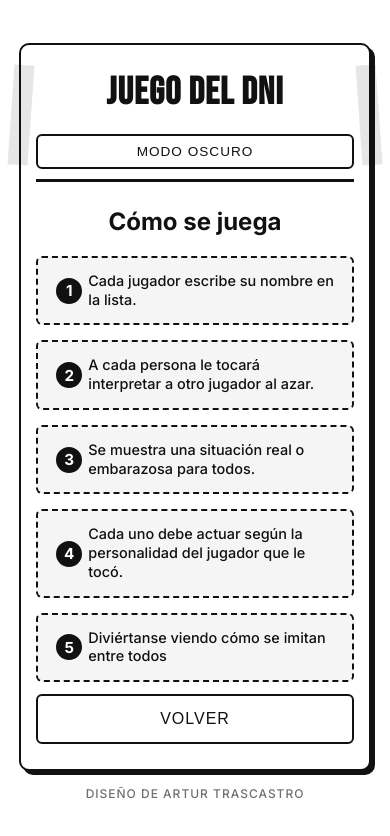
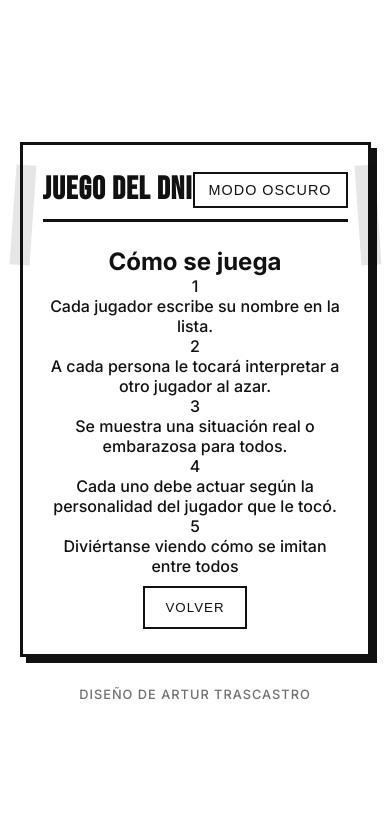
Before and after one commit to ArturTrascastro/Juego-DNI, a plain HTML site: page index.html in a window 390 px wide. Both pictures are taken after a click on the button "CÓMO JUGAR". Drawn offline with Linux system fonts and the light colour scheme.

Commit message:
Update style.css
Signed-off-by: ArturTrascastro <atrascastro@gmail.com>

```diff
--- a/style.css
+++ b/style.css
@@ -1,13 +1,12 @@
 @import url('https://fonts.googleapis.com/css2?family=Bebas+Neue&family=Inter:wght@300;500;700&display=swap');
 
-/* --- RESET GENERAL --- */
 * {
   box-sizing: border-box;
   margin: 0;
   padding: 0;
+  transition: all 0.3s ease;
 }
 
-/* --- BASE --- */
 body {
   font-family: 'Inter', sans-serif;
   background-color: #fff;
@@ -19,39 +18,29 @@ body {
   min-height: 100vh;
   overflow-x: hidden;
   position: relative;
-  padding: 20px;
-  transition: background-color 0.3s ease, color 0.3s ease;
 }
 
-/* --- MODO OSCURO --- */
+/* Tema oscuro */
 body.dark {
   background-color: #0e0e0e;
   color: #f7f7f7;
 }
 
-/* --- CONTENEDOR PRINCIPAL --- */
+/* Container */
 .container {
-  background-color: #ffffff; /* Fondo claro independiente */
-  color: #111;
+  background: inherit;
   border: 3px solid currentColor;
-  border-radius: 10px;
+  border-radius: 0;
   width: 90%;
   max-width: 600px;
   padding: 40px 30px;
   text-align: center;
   position: relative;
   box-shadow: 10px 10px 0 currentColor;
-  transition: background-color 0.3s ease, color 0.3s ease, box-shadow 0.3s ease;
+  animation: floatIn 0.6s ease;
 }
 
-/* En modo oscuro */
-body.dark .container {
-  background-color: #1a1a1a;
-  color: #f7f7f7;
-  box-shadow: 10px 10px 0 #f7f7f7;
-}
-
-/* --- DECORACIÓN LATERAL --- */
+/* Bordes creativos */
 .container::before,
 .container::after {
   content: "";
@@ -60,18 +49,17 @@ body.dark .container {
   height: 100px;
   background: currentColor;
   top: 20px;
-  opacity: 0.1;
-}
-.container::before {
   left: -10px;
   transform: rotate(4deg);
+  opacity: 0.1;
 }
 .container::after {
   right: -10px;
+  left: auto;
   transform: rotate(-4deg);
 }
 
-/* --- HEADER --- */
+/* Header */
 header {
   display: flex;
   justify-content: space-between;
@@ -88,7 +76,7 @@ h1 {
   text-transform: uppercase;
 }
 
-/* --- BOTÓN MODO OSCURO/CLARO --- */
+/* Botón modo tema */
 #themeToggle {
   background: transparent;
   border: 2px solid currentColor;
@@ -98,30 +86,18 @@ h1 {
   text-transform: uppercase;
   cursor: pointer;
   letter-spacing: 1px;
-  border-radius: 6px;
-  transition: background 0.3s ease;
 }
 
 #themeToggle:hover {
-  background: rgba(0, 0, 0, 0.05);
+  background: currentColor;
+  color: #fff;
 }
 
-body.dark #themeToggle:hover {
-  background: rgba(255, 255, 255, 0.1);
+/* Secciones */
+.section {
+  margin-top: 20px;
 }
 
-/* --- SECCIONES --- */
-.section {
-  margin-top: 20px;
-  transition: opacity 0.3s ease;
-}
-
-.hidden {
-  display: none !important;
-  opacity: 0;
-}
-
-/* --- TEXTAREA --- */
 textarea {
   width: 100%;
   padding: 12px;
@@ -129,240 +105,126 @@ textarea {
   border: 2px solid currentColor;
   background: transparent;
   color: inherit;
-  border-radius: 6px;
+  border-radius: 4px;
   resize: vertical;
   margin-top: 10px;
 }
 
-/* --- BOTONES --- */
+/* Botones generales */
 button {
   cursor: pointer;
   letter-spacing: 1px;
   text-transform: uppercase;
-  border: 2px solid currentColor;
-  color: currentColor;
-  padding: 12px 20px;
-  margin-top: 10px;
-  border-radius: 6px;
-  background: none;
-  transition: background 0.3s ease, color 0.3s ease;
+  transition: all 0.25s ease;
 }
 
 /* Botón principal */
-.primary:hover,
-.secondary:hover {
-  background: rgba(0, 0, 0, 0.05);
+.primary {
+  background: currentColor;
+  color: #fff;
+  border: 2px solid currentColor;
+  padding: 14px 22px;
+  border-radius: 0;
+  margin-top: 10px;
 }
 
-body.dark .primary:hover,
-body.dark .secondary:hover {
-  background: rgba(255, 255, 255, 0.1);
+/* Asegura que siempre se vea (contraste fuerte) */
+body:not(.dark) .primary {
+  background: #111;
+  color: #fff;
+  border-color: #111;
+}
+body.dark .primary {
+  background: #f7f7f7;
+  color: #000;
+  border-color: #f7f7f7;
 }
 
-/* --- MARCO DECORATIVO --- */
+.primary:hover {
+  background: transparent;
+  color: currentColor;
+}
+
+/* Botón secundario */
+.secondary {
+  background: transparent;
+  border: 2px solid currentColor;
+  color: inherit;
+  padding: 12px 20px;
+  margin-top: 10px;
+}
+
+/* También más visibles */
+body:not(.dark) .secondary {
+  border-color: #111;
+  color: #111;
+}
+body.dark .secondary {
+  border-color: #f7f7f7;
+  color: #f7f7f7;
+}
+
+.secondary:hover {
+  background: currentColor;
+  color: #fff;
+}
+
+/* Marco creativo */
 .marco {
   border: 2px dashed currentColor;
   padding: 20px;
   margin-bottom: 20px;
   position: relative;
   background: rgba(0, 0, 0, 0.02);
-  border-radius: 6px;
 }
 
 body.dark .marco {
   background: rgba(255, 255, 255, 0.05);
 }
 
-/* --- SITUACIÓN --- */
+/* Situación */
 #situation {
   margin-top: 15px;
   font-weight: 500;
   font-size: 1.1em;
 }
 
-/* --- FOOTER --- */
+/* Animaciones */
+.fade {
+  opacity: 0;
+  transform: translateY(15px);
+  transition: opacity 0.4s, transform 0.4s;
+}
+.fade:not(.hidden) {
+  opacity: 1;
+  transform: translateY(0);
+}
+
+@keyframes floatIn {
+  from { opacity: 0; transform: translateY(30px); }
+  to { opacity: 1; transform: translateY(0); }
+}
+
+/* Footer */
 footer {
   margin-top: 30px;
   font-size: 0.8em;
   opacity: 0.6;
   letter-spacing: 1px;
   text-transform: uppercase;
-  text-align: center;
 }
 
-/* --- SECCIÓN “CÓMO JUGAR” --- */
-.howto-container {
-  display: flex;
-  flex-direction: column;
-  gap: 15px;
-  margin-top: 20px;
-}
-
-.howto-step {
-  position: relative;
-  border: 2px dashed currentColor;
-  padding: 18px 20px 18px 60px;
-  text-align: left;
-  border-radius: 6px;
-  background: rgba(0, 0, 0, 0.04);
-  font-weight: 500;
-}
-
-body.dark .howto-step {
-  background: rgba(255, 255, 255, 0.08);
-}
-
-.step-number {
-  position: absolute;
-  left: 18px;
-  top: 50%;
-  transform: translateY(-50%);
-  font-weight: 700;
-  font-size: 1.2em;
-  width: 28px;
-  height: 28px;
-  border-radius: 50%;
-  display: flex;
-  align-items: center;
-  justify-content: center;
-  border: 2px solid currentColor;
-}
-
-body:not(.dark) .step-number {
-  background: #111;
-  color: #fff;
-  border-color: #111;
-}
-
-body.dark .step-number {
-  background: #f7f7f7;
-  color: #000;
-  border-color: #f7f7f7;
-}
-
-/* --- RESPONSIVE (MÓVILES) --- */
-@media (max-width: 600px) {
-
-  body {
-    padding: 10px;
+/* Responsive */
+@media (max-width: 500px) {
+  h1 {
+    font-size: 2em;
   }
-
   .container {
-    width: 100%;
-    max-width: none;
-    padding: 25px 18px;
-    box-shadow: 5px 5px 0 currentColor;
-    border-width: 2px;
-  }
-
-  header {
-    flex-wrap: wrap;
-    justify-content: space-between;
-    align-items: center;
-    gap: 8px;
-  }
-
-  h1 {
-    font-size: 1.8em;
-    flex: 1 1 auto;
-  }
-
-  #themeToggle {
-    flex-shrink: 0;
-    font-size: 0.85em;
-    padding: 8px 14px;
-  }
-
-  button:not(#themeToggle) {
-    width: 100%;
-    max-width: none;
-    padding: 14px;
-    font-size: 1em;
-    margin-top: 12px;
-  }
-
-  textarea {
-    font-size: 1em;
-    padding: 10px;
-  }
-
-  .howto-step {
-    padding: 14px 16px 14px 50px;
-    font-size: 0.95em;
-  }
-
-  .step-number {
-    width: 24px;
-    height: 24px;
-    font-size: 1em;
-  }
-
-  footer {
-    text-align: center;
-    font-size: 0.75em;
-    margin-top: 25px;
+    padding: 25px 20px;
+    box-shadow: 6px 6px 0 currentColor;
   }
 }
 
-/* Ajuste adicional para pantallas muy pequeñas */
-@media (max-width: 400px) {
-  h1 {
-    font-size: 1.5em;
-  }
+.hidden {
+  display: none !important;
 }
-@media (max-width: 500px) {
-  /* Contenedor compacto y atractivo */
-  .container {
-    padding: 25px 15px;
-    box-shadow: 4px 4px 0;
-    width: 95%;
-  }
-
-  /* Título más grande y centrado */
-  h1 {
-    font-size: 2.4em;
-    line-height: 1.2;
-    text-align: center;
-  }
-
-  /* Frases más cortas y legibles */
-  .marco p,
-  .howto-step p {
-    font-size: 0.95em;
-    line-height: 1.3;
-    word-wrap: break-word;
-  }
-
-  /* Botones grandes y uniformes */
-  button {
-    width: 100%;
-    padding: 14px;
-    font-size: 1em;
-    border-radius: 6px;
-  }
-
-  /* Ajuste de pasos del manual */
-  .howto-step {
-    padding-left: 50px;
-    font-size: 0.95em;
-  }
-
-  .step-number {
-    width: 26px;
-    height: 26px;
-    font-size: 1em;
-  }
-
-  /* Márgenes generales */
-  .section { margin-top: 20px; }
-  .actions { display: flex; flex-direction: column; gap: 10px; }
-
-  /* Situación */
-  #situation { font-size: 1em; line-height: 1.3; }
-
-  /* Footer más compacto */
-  footer { font-size: 0.75em; margin-top: 15px; }
-
-  /* Elimina cualquier transición */
-  * { transition: none !important; }
-}
```
